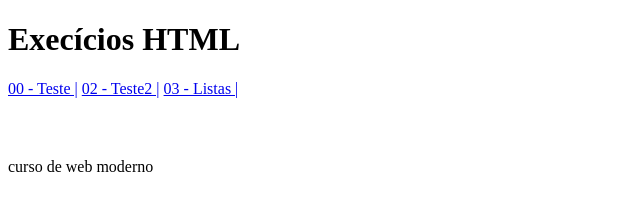
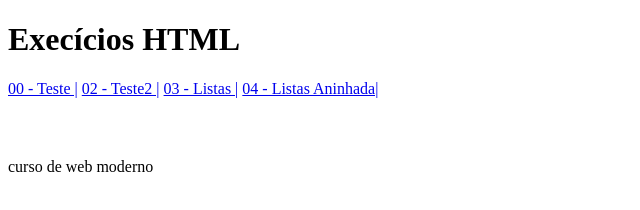
Before and after one commit to rogerio121/estudos-web, a plain HTML site: page index.html in a window 1280 px wide. Shown: the whole page, without its empty margins (0-640 px from the left). Drawn offline with Linux system fonts and the light colour scheme.

Commit message:
inicio de resolução do desafio

```diff
--- a/index.html
+++ b/index.html
@@ -20,6 +20,7 @@
         <a href="exercicios/teste.html">00 - Teste |</a>
         <a href="exercicios/texto2.html">02 - Teste2 |</a>
         <a href="exercicios/listas.html">03 - Listas |</a>
+        <a href="exercicios/listasAninhadas">04 - Listas Aninhada|</a>
     </nav>
 
     <section id="conteudo"></section>
```
